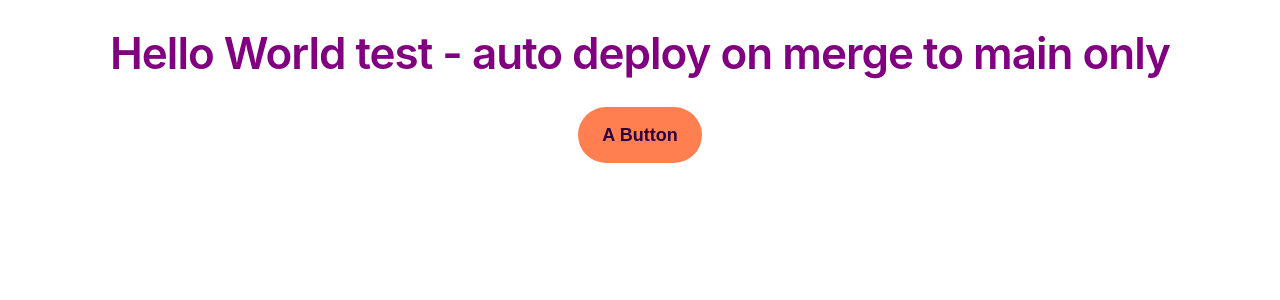
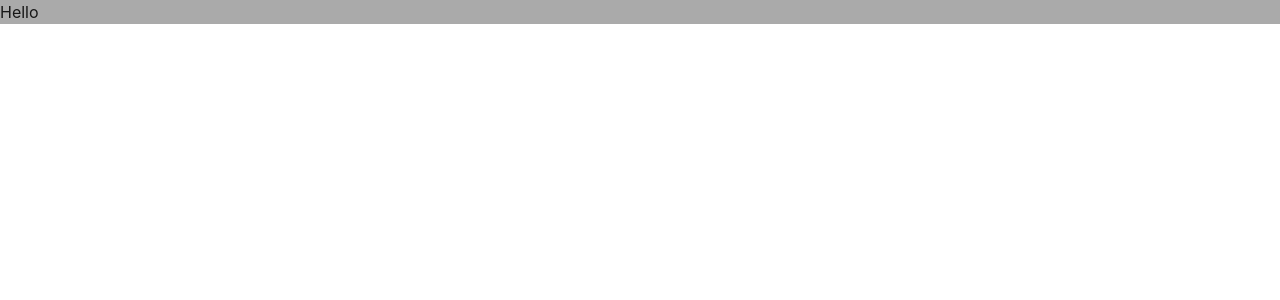
Before and after one commit to SteveDenning/react-movie-search, a React (Create React App) app: page / in a window 1280 px wide. Shown: the top 300 px of the page. Built offline with nearby package versions, Linux system fonts and the light colour scheme.

Commit message:
003 - add default layout and implement reset and mui container

```diff
--- a/public/index.html
+++ b/public/index.html
@@ -2,42 +2,27 @@
 <html lang="en">
   <head>
     <meta charset="utf-8" />
-    <link rel="icon" href="%PUBLIC_URL%/favicon.ico" />
-    <meta name="viewport" content="width=device-width, initial-scale=1" />
-    <meta name="theme-color" content="#000000" />
+    <link
+      rel="icon"
+      href="%PUBLIC_URL%/favicon.ico"
+    />
     <meta
-      name="description"
-      content="Web site created using create-react-app"
+      name="viewport"
+      content="width=device-width, initial-scale=1"
     />
-    <link rel="apple-touch-icon" href="%PUBLIC_URL%/logo192.png" />
-    <!--
-      manifest.json provides metadata used when your web app is installed on a
-      user's mobile device or desktop. See https://developers.google.com/web/fundamentals/web-app-manifest/
-    -->
-    <link rel="manifest" href="%PUBLIC_URL%/manifest.json" />
-    <!--
-      Notice the use of %PUBLIC_URL% in the tags above.
-      It will be replaced with the URL of the `public` folder during the build.
-      Only files inside the `public` folder can be referenced from the HTML.
+    <link
+      rel="apple-touch-icon"
+      href="%PUBLIC_URL%/logo192.png"
+    />
+    <link
+      rel="manifest"
+      href="%PUBLIC_URL%/manifest.json"
+    />
 
-      Unlike "/favicon.ico" or "favicon.ico", "%PUBLIC_URL%/favicon.ico" will
-      work correctly both with client-side routing and a non-root public URL.
-      Learn how to configure a non-root public URL by running `npm run build`.
-    -->
-    <title>React App</title>
+    <title>React Movie Search</title>
   </head>
   <body>
     <noscript>You need to enable JavaScript to run this app.</noscript>
     <div id="root"></div>
-    <!--
-      This HTML file is a template.
-      If you open it directly in the browser, you will see an empty page.
-
-      You can add webfonts, meta tags, or analytics to this file.
-      The build step will place the bundled scripts into the <body> tag.
-
-      To begin the development, run `npm start` or `yarn start`.
-      To create a production bundle, use `npm run build` or `yarn build`.
-    -->
   </body>
 </html>
--- a/src/App.scss
+++ /dev/null
@@ -1,38 +0,0 @@
-.App {
-  text-align: center;
-}
-
-.App-logo {
-  height: 40vmin;
-  pointer-events: none;
-}
-
-@media (prefers-reduced-motion: no-preference) {
-  .App-logo {
-    animation: App-logo-spin infinite 20s linear;
-  }
-}
-
-.App-header {
-  background-color: #282c34;
-  min-height: 100vh;
-  display: flex;
-  flex-direction: column;
-  align-items: center;
-  justify-content: center;
-  font-size: calc(10px + 2vmin);
-  color: white;
-}
-
-.App-link {
-  color: #61dafb;
-}
-
-@keyframes App-logo-spin {
-  from {
-    transform: rotate(0deg);
-  }
-  to {
-    transform: rotate(360deg);
-  }
-}
--- a/src/App.tsx
+++ b/src/App.tsx
@@ -1,22 +1,11 @@
 import React from "react";
-import "./App.scss";
 
-import Button from "./components/button";
+import DefaultLayout from "./layout/default";
 
 interface Props {}
 
 const App: React.FC<Props> = () => {
-  return (
-    <div
-      className="App"
-      data-testid="app"
-    >
-      <header>
-        <h1>Hello World test - auto deploy on merge to main only</h1>
-        <Button>A Button</Button>
-      </header>
-    </div>
-  );
+  return <DefaultLayout>Hello</DefaultLayout>;
 };
 
 export default App;
--- a/src/index.scss
+++ b/src/index.scss
@@ -1,13 +1,11 @@
 body {
   margin: 0;
-  font-family: -apple-system, BlinkMacSystemFont, 'Segoe UI', 'Roboto', 'Oxygen',
-    'Ubuntu', 'Cantarell', 'Fira Sans', 'Droid Sans', 'Helvetica Neue',
+  font-family: -apple-system, BlinkMacSystemFont, "Segoe UI", "Roboto", "Oxygen", "Ubuntu", "Cantarell", "Fira Sans", "Droid Sans", "Helvetica Neue",
     sans-serif;
   -webkit-font-smoothing: antialiased;
   -moz-osx-font-smoothing: grayscale;
 }
 
 code {
-  font-family: source-code-pro, Menlo, Monaco, Consolas, 'Courier New',
-    monospace;
+  font-family: source-code-pro, Menlo, Monaco, Consolas, "Courier New", monospace;
 }
--- a/src/index.tsx
+++ b/src/index.tsx
@@ -1,6 +1,5 @@
 import React from "react";
 import ReactDOM from "react-dom/client";
-import "./index.scss";
 import App from "./App";
 import reportWebVitals from "./reportWebVitals";
 
--- /dev/null
+++ b/src/layout/default/default.scss
@@ -0,0 +1,21 @@
+@import "../../styles/mixins";
+@import "../../styles/variables";
+// @import "../../styles/fonts";
+@import "../../styles/typography";
+
+@-ms-viewport {
+  width: device-width;
+}
+
+// Print
+@media print {
+  @import "../../styles/print";
+}
+
+// Layout styles
+.main-wrapper {
+  background: $primary-color;
+  overflow: hidden;
+  position: relative;
+  z-index: 2;
+}
--- /dev/null
+++ b/src/layout/default/index.tsx
@@ -0,0 +1,26 @@
+import React from "react";
+
+// Layouts
+import MUILayout from "../mui";
+
+// Styles
+import "./default.scss";
+
+interface Props {
+  children: any;
+  variant?: string;
+}
+
+const DefaultLayout: React.FC<Props> = ({ children, variant }) => {
+  const baseClass = "main-wrapper";
+  const variantClass = variant ? `main-wrapper--${variant}` : "";
+  const classes = [baseClass, variantClass].filter(Boolean).join(" ");
+
+  return (
+    <MUILayout>
+      <main className={classes}>{children}</main>
+    </MUILayout>
+  );
+};
+
+export default DefaultLayout;
--- /dev/null
+++ b/src/layout/mui/index.tsx
@@ -0,0 +1,38 @@
+import React from "react";
+
+// Components
+import CssBaseline from "@mui/material/CssBaseline";
+
+// Styles
+import { ThemeProvider, createTheme } from "@mui/material/styles";
+
+interface Props {
+  children: any;
+}
+
+const setSpacing = (factor: any) => {
+  const width = window.innerWidth;
+  if (width < 600) {
+    return 12 * factor;
+  } else {
+    return 8 * factor;
+  }
+};
+
+const theme = createTheme({
+  spacing: setSpacing,
+  typography: {
+    fontFamily: "Inter,Arial,sans-serif",
+  },
+});
+
+const MUILayout: React.FC<Props> = ({ children }) => {
+  return (
+    <ThemeProvider theme={theme}>
+      <CssBaseline />
+      {children}
+    </ThemeProvider>
+  );
+};
+
+export default MUILayout;
--- a/src/styles/_variables.scss
+++ b/src/styles/_variables.scss
@@ -40,6 +40,7 @@ $purple: #2a0147;
 // Grayscale
 $white: #ffffff;
 $black: #000000;
+$grey: #aaaaaa;
 
 // Validation
 $red: #ff0000;
@@ -52,4 +53,5 @@ $linkedin: #3275b0;
 $whatsapp: #65d072;
 
 // Theme
-$primary-color: $purple;
+$primary-text-color: $purple;
+$primary-color: $grey;
```
